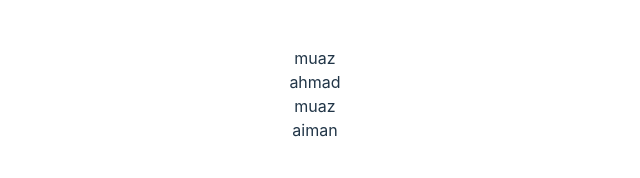
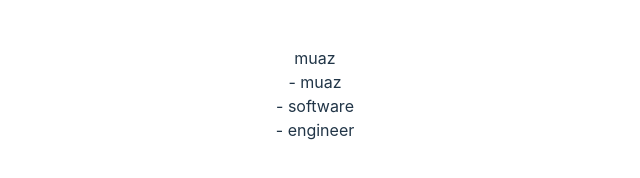
Before and after one commit to muazmn/learning-react, a React (Vite) app: page / in a window 1280 px wide. Shown: the part 306-484 px from the top of the page, without its empty margins (325-965 px from the left). Built offline with nearby package versions, Linux system fonts and the light colour scheme.

Commit message:
props in child component

```diff
--- a/src/App.jsx
+++ b/src/App.jsx
@@ -8,7 +8,8 @@ function App() {
   return (
     <>
      <div className="App">
-        <Article/>
+      {/* to make the article component reusable, means the data not same, we need to keep it data in it parent component, and use props in Article */}
+        <Article name="muaz" titles={["muaz", "software", "engineer"]}/>
      </div>
     </>
   )
--- a/src/components/Article.jsx
+++ b/src/components/Article.jsx
@@ -1,14 +1,15 @@
+/* eslint-disable react/prop-types */
 /* eslint-disable react/jsx-key */
-function Article(){
-const name = "muaz"
-const titles = ['ahmad', 'muaz', 'aiman'];
+
+// when we wanna passing data from other file to this component, we can use props
+function Article(props){
     // return with square bracket and fragment used when we wanna return html elem more than one
     return (
         <>
-        <div>{name}</div>
-        <div>{titles.map((title) => {
+        <div>{props.name}</div>
+        <div>{props.titles.map((title) => {
             return (
-                <div>{title}</div>
+                <div>- {title}</div>
             )
         })}</div>
         </>
```
